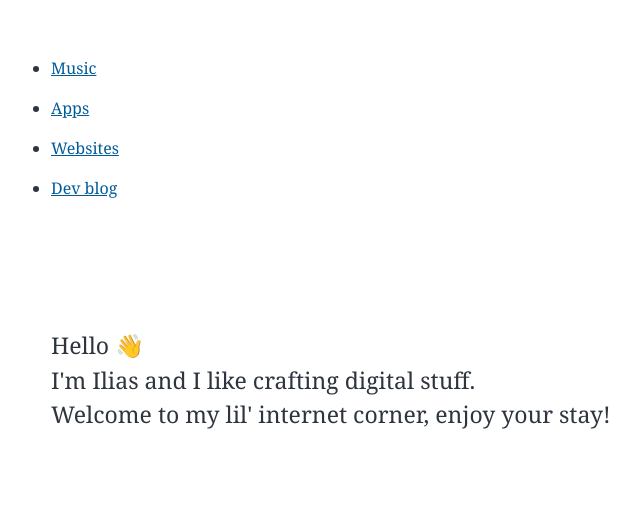
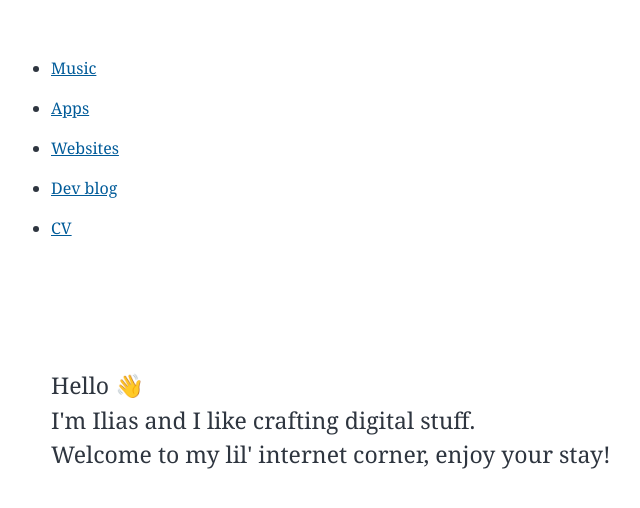
Before and after one commit to nop33/iliascreates, a Gatsby site: page / in a window 1280 px wide. Shown: the whole page, without its empty margins (161-801 px from the left). Built offline with nearby package versions, Linux system fonts and the light colour scheme; Gatsby itself is replaced by a stand-in of ours; a web font is replaced by a local one.

Commit message:
Add link to CV

```diff
--- a/src/components/navigation-menu.js
+++ b/src/components/navigation-menu.js
@@ -32,6 +32,9 @@ const NavigationMenu = ({ isHome }) => {
         <li className={navigationMenuItem}>
           <Link to="/blog/">Dev blog</Link>
         </li>
+        <li className={navigationMenuItem}>
+          <a href="https://cv.iliascreates.com/">CV</a>
+        </li>
       </ul>
     </div>
   );
```
